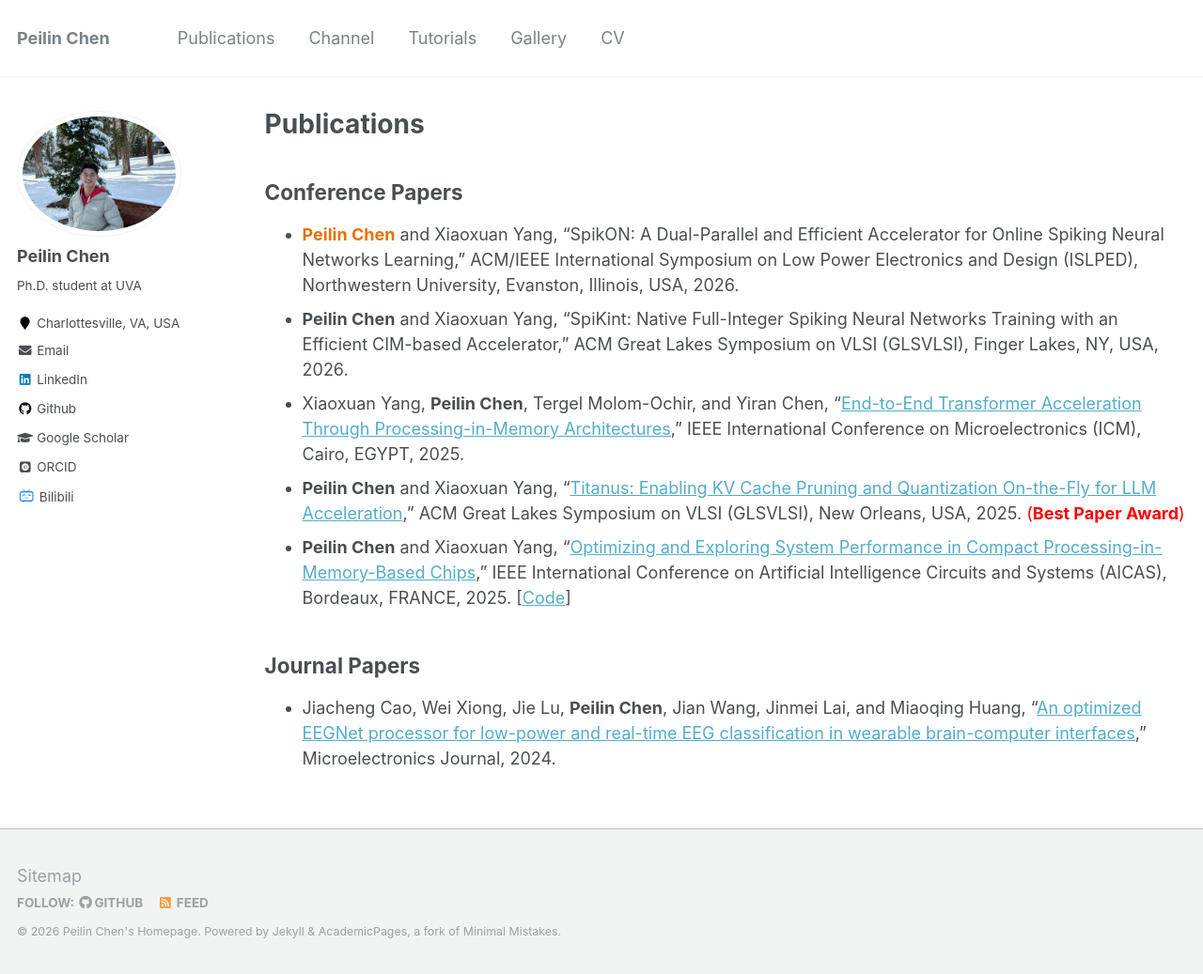
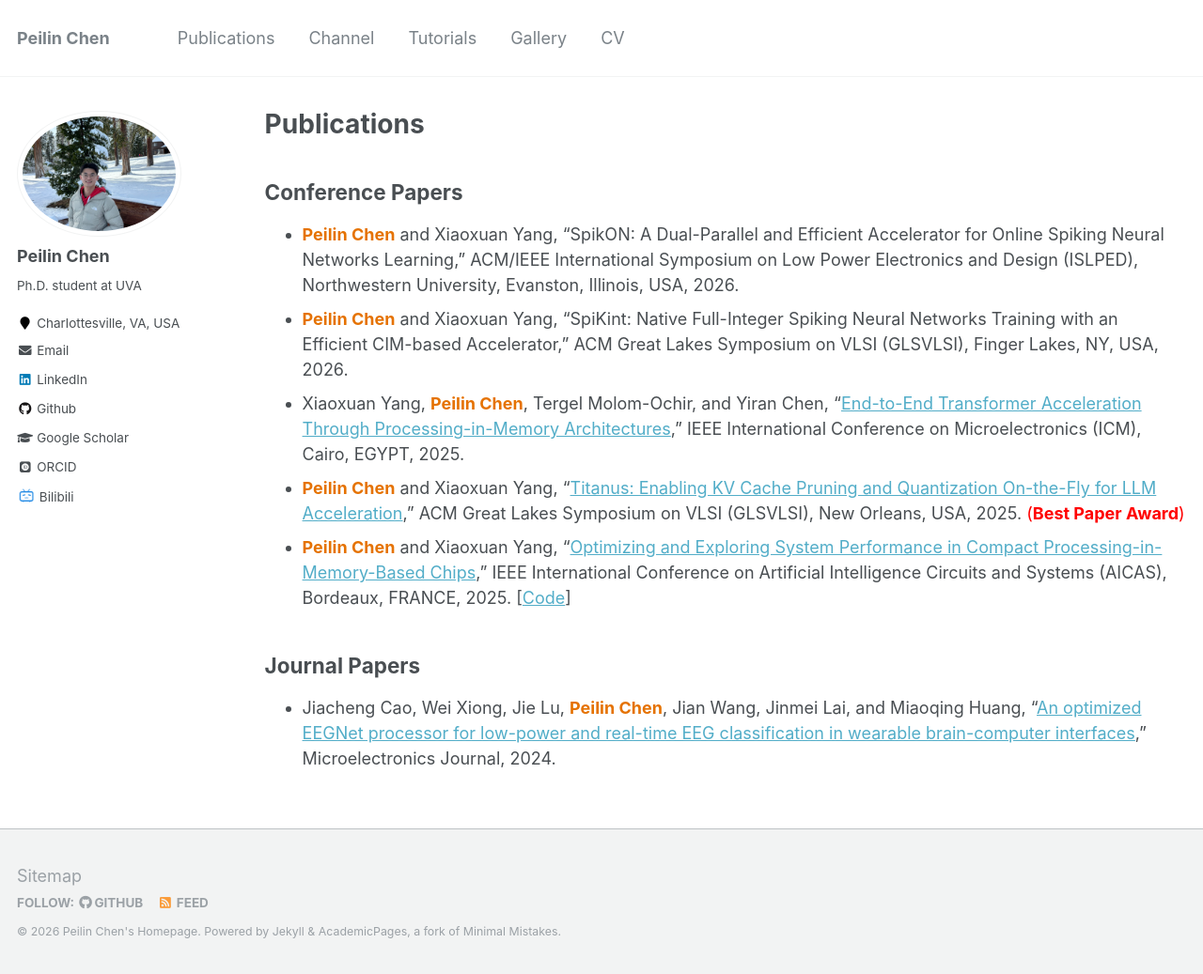
Before and after one commit to peilin-chen/peilin-chen.github.io, a Jekyll site: the page built from _pages/publications.md, in a window 1280 px wide and 1037 px high. Shown: the whole window at 94% size. Built offline with Jekyll 4.4.1, drawn with Linux system fonts in a browser that asks for light colours; some web fonts are replaced.

Commit message:
Update publication entries with author formatting

```diff
--- a/_pages/publications.md
+++ b/_pages/publications.md
@@ -8,11 +8,11 @@ author_profile: true
 ## Conference Papers
 
 * <span style="color: #E57200;">**Peilin Chen**</span> and Xiaoxuan Yang, "SpikON: A Dual-Parallel and Efficient Accelerator for Online Spiking Neural Networks Learning," ACM/IEEE International Symposium on Low Power Electronics and Design (ISLPED), Northwestern University, Evanston, Illinois, USA, 2026.
-* **Peilin Chen** and Xiaoxuan Yang, "SpiKint: Native Full-Integer Spiking Neural Networks Training with an Efficient CIM-based Accelerator," ACM Great Lakes Symposium on VLSI (GLSVLSI), Finger Lakes, NY, USA, 2026.
-* Xiaoxuan Yang, **Peilin Chen**, Tergel Molom-Ochir, and Yiran Chen, "[End-to-End Transformer Acceleration Through Processing-in-Memory Architectures](https://ieeexplore.ieee.org/document/11322529)," IEEE International Conference on Microelectronics (ICM), Cairo, EGYPT, 2025.
-* **Peilin Chen** and Xiaoxuan Yang, "[Titanus: Enabling KV Cache Pruning and Quantization On-the-Fly for LLM Acceleration](https://arxiv.org/abs/2505.17787)," ACM Great Lakes Symposium on VLSI (GLSVLSI), New Orleans, USA, 2025. <span style="color: red;">(**Best Paper Award**)</span>
-* **Peilin Chen** and Xiaoxuan Yang, "[Optimizing and Exploring System Performance in Compact Processing-in-Memory-Based Chips](https://arxiv.org/abs/2502.21259)," IEEE International Conference on Artificial Intelligence Circuits and Systems (AICAS), Bordeaux, FRANCE, 2025. [[Code](https://github.com/peilin-chen/Compact-PIM-based-Design)]
+* <span style="color: #E57200;">**Peilin Chen**</span> and Xiaoxuan Yang, "SpiKint: Native Full-Integer Spiking Neural Networks Training with an Efficient CIM-based Accelerator," ACM Great Lakes Symposium on VLSI (GLSVLSI), Finger Lakes, NY, USA, 2026.
+* Xiaoxuan Yang, <span style="color: #E57200;">**Peilin Chen**</span>, Tergel Molom-Ochir, and Yiran Chen, "[End-to-End Transformer Acceleration Through Processing-in-Memory Architectures](https://ieeexplore.ieee.org/document/11322529)," IEEE International Conference on Microelectronics (ICM), Cairo, EGYPT, 2025.
+* <span style="color: #E57200;">**Peilin Chen**</span> and Xiaoxuan Yang, "[Titanus: Enabling KV Cache Pruning and Quantization On-the-Fly for LLM Acceleration](https://arxiv.org/abs/2505.17787)," ACM Great Lakes Symposium on VLSI (GLSVLSI), New Orleans, USA, 2025. <span style="color: red;">(**Best Paper Award**)</span>
+* <span style="color: #E57200;">**Peilin Chen**</span> and Xiaoxuan Yang, "[Optimizing and Exploring System Performance in Compact Processing-in-Memory-Based Chips](https://arxiv.org/abs/2502.21259)," IEEE International Conference on Artificial Intelligence Circuits and Systems (AICAS), Bordeaux, FRANCE, 2025. [[Code](https://github.com/peilin-chen/Compact-PIM-based-Design)]
 
 ## Journal Papers
 
-* Jiacheng Cao, Wei Xiong, Jie Lu, **Peilin Chen**, Jian Wang, Jinmei Lai, and Miaoqing Huang, "[An optimized EEGNet processor for low-power and real-time EEG classification in wearable brain-computer interfaces](https://www.sciencedirect.com/science/article/pii/S0026269224000466)," Microelectronics Journal, 2024.
+* Jiacheng Cao, Wei Xiong, Jie Lu, <span style="color: #E57200;">**Peilin Chen**</span>, Jian Wang, Jinmei Lai, and Miaoqing Huang, "[An optimized EEGNet processor for low-power and real-time EEG classification in wearable brain-computer interfaces](https://www.sciencedirect.com/science/article/pii/S0026269224000466)," Microelectronics Journal, 2024.
```
